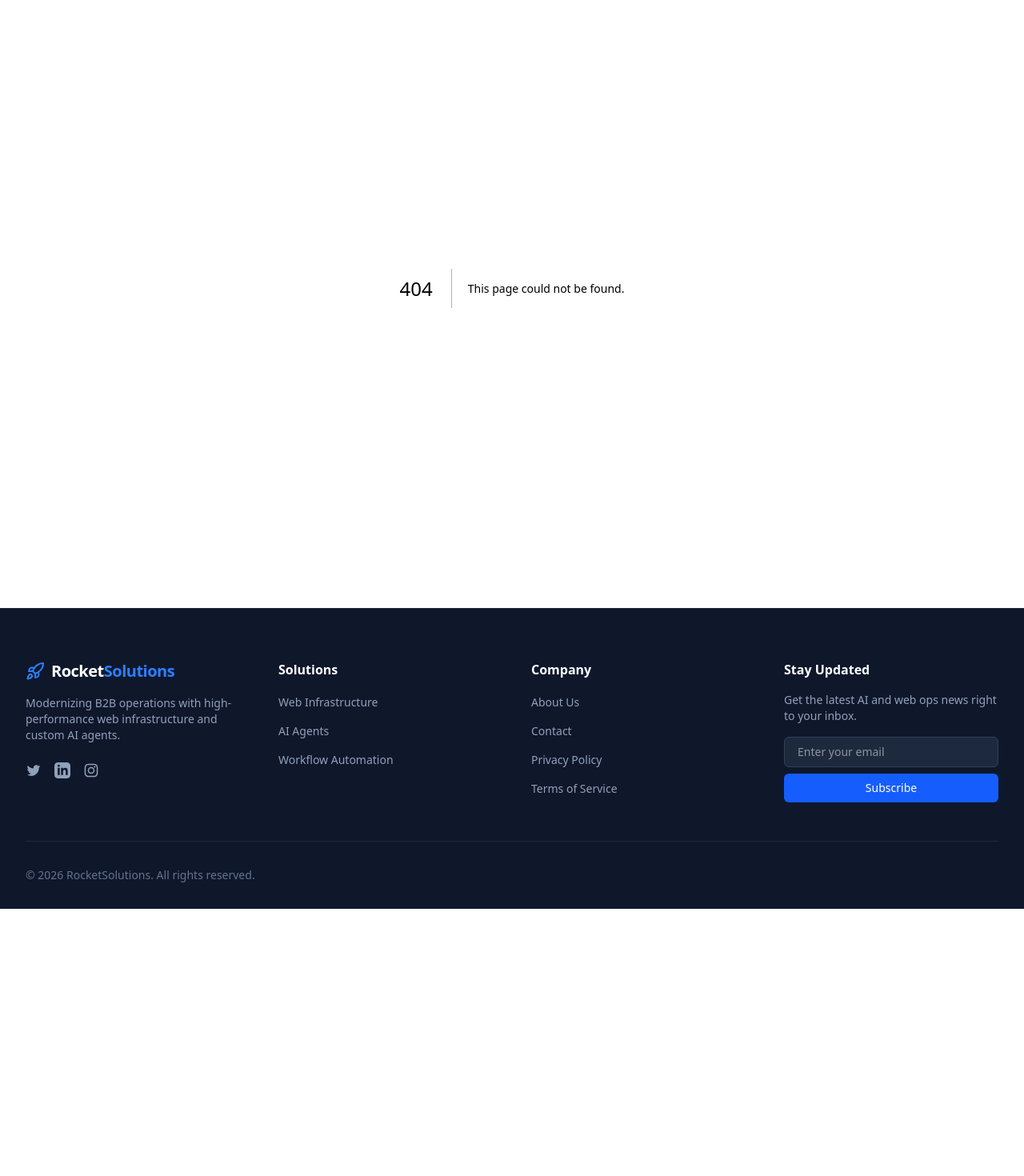
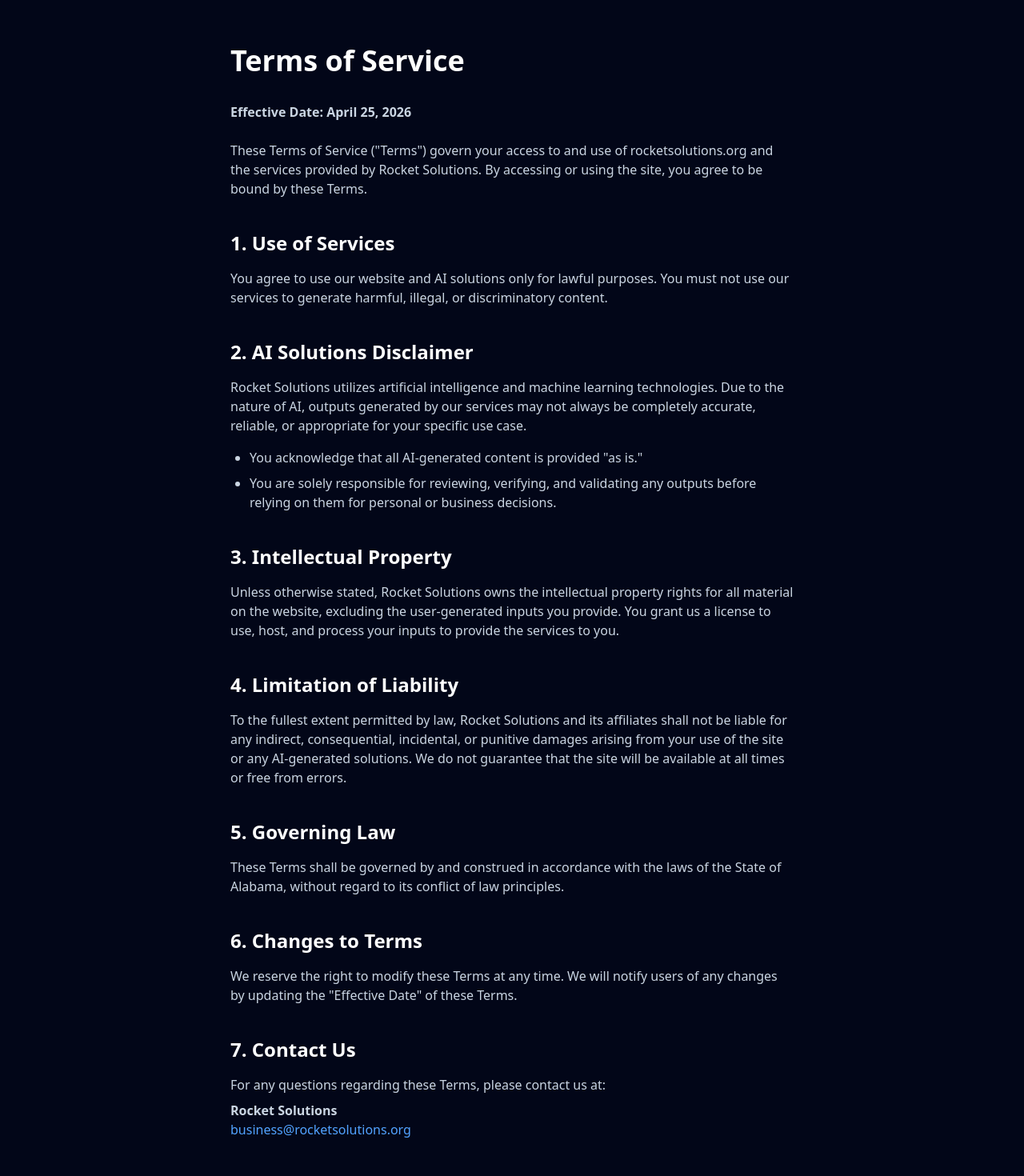
Before and after one commit to amotiv/rocket, a Next.js app: page /terms-of-service in a window 1280 px wide. Before the commit this address had no page. Shown: the part 120-1590 px from the top of the page at 80% size. Before the commit the page ends 1256 px from the top, so only its background shows below. Built offline with nearby package versions, Linux system fonts and the light colour scheme.

Commit message:
Add Privacy Policy and Terms of Service pages

```diff
--- /dev/null
+++ b/app/privacy-policy/page.tsx
@@ -0,0 +1,57 @@
+import React from 'react';
+
+export const metadata = {
+  title: 'Privacy Policy | Rocket Solutions',
+  description: 'Privacy Policy for Rocket Solutions',
+};
+
+export default function PrivacyPolicyPage() {
+  return (
+    <main className="min-h-screen bg-slate-950 text-slate-300 py-24">
+      <div className="max-w-3xl mx-auto px-4 sm:px-6 lg:px-8">
+        <h1 className="text-4xl font-bold text-white mb-8">Privacy Policy for Rocket Solutions</h1>
+
+        <div className="prose prose-invert max-w-none">
+          <p className="mb-6"><strong>Effective Date: April 25, 2026</strong></p>
+
+          <p className="mb-6">Welcome to Rocket Solutions ("we," "our," or "us"). We are committed to protecting your privacy. This Privacy Policy explains how we collect, use, disclose, and safeguard your information when you visit our website at rocketsolutions.org and use our AI solutions and services.</p>
+
+          <h2 className="text-2xl font-semibold text-white mt-10 mb-4">1. Information We Collect</h2>
+          <p className="mb-4">We may collect information about you in a variety of ways, including:</p>
+          <ul className="list-disc pl-6 mb-6 space-y-2">
+            <li><strong>Personal Data:</strong> Personally identifiable information, such as your name, email address, and phone number, that you voluntarily give to us when you fill out contact forms or register for an account.</li>
+            <li><strong>Usage Data:</strong> Information our servers automatically collect when you access the site, such as your IP address, browser type, operating system, and the pages you viewed.</li>
+            <li><strong>AI Input Data:</strong> Text, parameters, or other data you input into our AI tools to generate solutions.</li>
+          </ul>
+
+          <h2 className="text-2xl font-semibold text-white mt-10 mb-4">2. How We Use Your Information</h2>
+          <p className="mb-4">We use the information we collect to:</p>
+          <ul className="list-disc pl-6 mb-6 space-y-2">
+            <li>Provide, operate, and maintain our website and AI services.</li>
+            <li>Improve, personalize, and expand our offerings.</li>
+            <li>Understand and analyze how you use our website.</li>
+            <li>Communicate with you for customer service, updates, and marketing.</li>
+            <li>Train and refine our artificial intelligence models (unless you explicitly opt-out).</li>
+          </ul>
+
+          <h2 className="text-2xl font-semibold text-white mt-10 mb-4">3. Disclosure of Your Information</h2>
+          <p className="mb-4">We do not sell your personal data. We may share information with:</p>
+          <ul className="list-disc pl-6 mb-6 space-y-2">
+            <li><strong>Service Providers:</strong> Third-party vendors that perform services for us, such as hosting, data analysis, and email delivery.</li>
+            <li><strong>Legal Obligations:</strong> When required by law or to respond to legal process.</li>
+          </ul>
+
+          <h2 className="text-2xl font-semibold text-white mt-10 mb-4">4. Security of Your Information</h2>
+          <p className="mb-6">We use administrative, technical, and physical security measures to help protect your personal information. However, no electronic transmission over the internet or information storage technology can be guaranteed to be 100% secure.</p>
+
+          <h2 className="text-2xl font-semibold text-white mt-10 mb-4">5. Contact Us</h2>
+          <p className="mb-2">If you have questions or comments about this Privacy Policy, please contact us at:</p>
+          <address className="not-italic">
+            <strong>Rocket Solutions</strong><br />
+            <a href="mailto:business@rocketsolutions.org" className="text-blue-400 hover:text-blue-300">business@rocketsolutions.org</a>
+          </address>
+        </div>
+      </div>
+    </main>
+  );
+}
--- /dev/null
+++ b/app/terms-of-service/page.tsx
@@ -0,0 +1,51 @@
+import React from 'react';
+
+export const metadata = {
+  title: 'Terms of Service | Rocket Solutions',
+  description: 'Terms of Service for Rocket Solutions',
+};
+
+export default function TermsOfServicePage() {
+  return (
+    <main className="min-h-screen bg-slate-950 text-slate-300 py-24">
+      <div className="max-w-3xl mx-auto px-4 sm:px-6 lg:px-8">
+        <h1 className="text-4xl font-bold text-white mb-8">Terms of Service</h1>
+
+        <div className="prose prose-invert max-w-none">
+          <p className="mb-6"><strong>Effective Date: April 25, 2026</strong></p>
+
+          <p className="mb-6">These Terms of Service ("Terms") govern your access to and use of rocketsolutions.org and the services provided by Rocket Solutions. By accessing or using the site, you agree to be bound by these Terms.</p>
+
+          <h2 className="text-2xl font-semibold text-white mt-10 mb-4">1. Use of Services</h2>
+          <p className="mb-6">You agree to use our website and AI solutions only for lawful purposes. You must not use our services to generate harmful, illegal, or discriminatory content.</p>
+
+          <h2 className="text-2xl font-semibold text-white mt-10 mb-4">2. AI Solutions Disclaimer</h2>
+          <p className="mb-4">Rocket Solutions utilizes artificial intelligence and machine learning technologies. Due to the nature of AI, outputs generated by our services may not always be completely accurate, reliable, or appropriate for your specific use case.</p>
+          <ul className="list-disc pl-6 mb-6 space-y-2">
+            <li>You acknowledge that all AI-generated content is provided "as is."</li>
+            <li>You are solely responsible for reviewing, verifying, and validating any outputs before relying on them for personal or business decisions.</li>
+          </ul>
+
+          <h2 className="text-2xl font-semibold text-white mt-10 mb-4">3. Intellectual Property</h2>
+          <p className="mb-6">Unless otherwise stated, Rocket Solutions owns the intellectual property rights for all material on the website, excluding the user-generated inputs you provide. You grant us a license to use, host, and process your inputs to provide the services to you.</p>
+
+          <h2 className="text-2xl font-semibold text-white mt-10 mb-4">4. Limitation of Liability</h2>
+          <p className="mb-6">To the fullest extent permitted by law, Rocket Solutions and its affiliates shall not be liable for any indirect, consequential, incidental, or punitive damages arising from your use of the site or any AI-generated solutions. We do not guarantee that the site will be available at all times or free from errors.</p>
+
+          <h2 className="text-2xl font-semibold text-white mt-10 mb-4">5. Governing Law</h2>
+          <p className="mb-6">These Terms shall be governed by and construed in accordance with the laws of the State of Alabama, without regard to its conflict of law principles.</p>
+
+          <h2 className="text-2xl font-semibold text-white mt-10 mb-4">6. Changes to Terms</h2>
+          <p className="mb-6">We reserve the right to modify these Terms at any time. We will notify users of any changes by updating the "Effective Date" of these Terms.</p>
+
+          <h2 className="text-2xl font-semibold text-white mt-10 mb-4">7. Contact Us</h2>
+          <p className="mb-2">For any questions regarding these Terms, please contact us at:</p>
+          <address className="not-italic">
+            <strong>Rocket Solutions</strong><br />
+            <a href="mailto:business@rocketsolutions.org" className="text-blue-400 hover:text-blue-300">business@rocketsolutions.org</a>
+          </address>
+        </div>
+      </div>
+    </main>
+  );
+}
--- a/components/layout/Footer.tsx
+++ b/components/layout/Footer.tsx
@@ -63,8 +63,8 @@
             <ul className="space-y-3">
               <li><Link href="#about" className="text-slate-400 hover:text-blue-400 text-sm transition-colors">About Us</Link></li>
               <li><Link href="#contact" className="text-slate-400 hover:text-blue-400 text-sm transition-colors">Contact</Link></li>
-              <li><Link href="#" className="text-slate-400 hover:text-blue-400 text-sm transition-colors">Privacy Policy</Link></li>
-              <li><Link href="#" className="text-slate-400 hover:text-blue-400 text-sm transition-colors">Terms of Service</Link></li>
+              <li><Link href="/privacy-policy" className="text-slate-400 hover:text-blue-400 text-sm transition-colors">Privacy Policy</Link></li>
+              <li><Link href="/terms-of-service" className="text-slate-400 hover:text-blue-400 text-sm transition-colors">Terms of Service</Link></li>
             </ul>
           </div>
 
```
